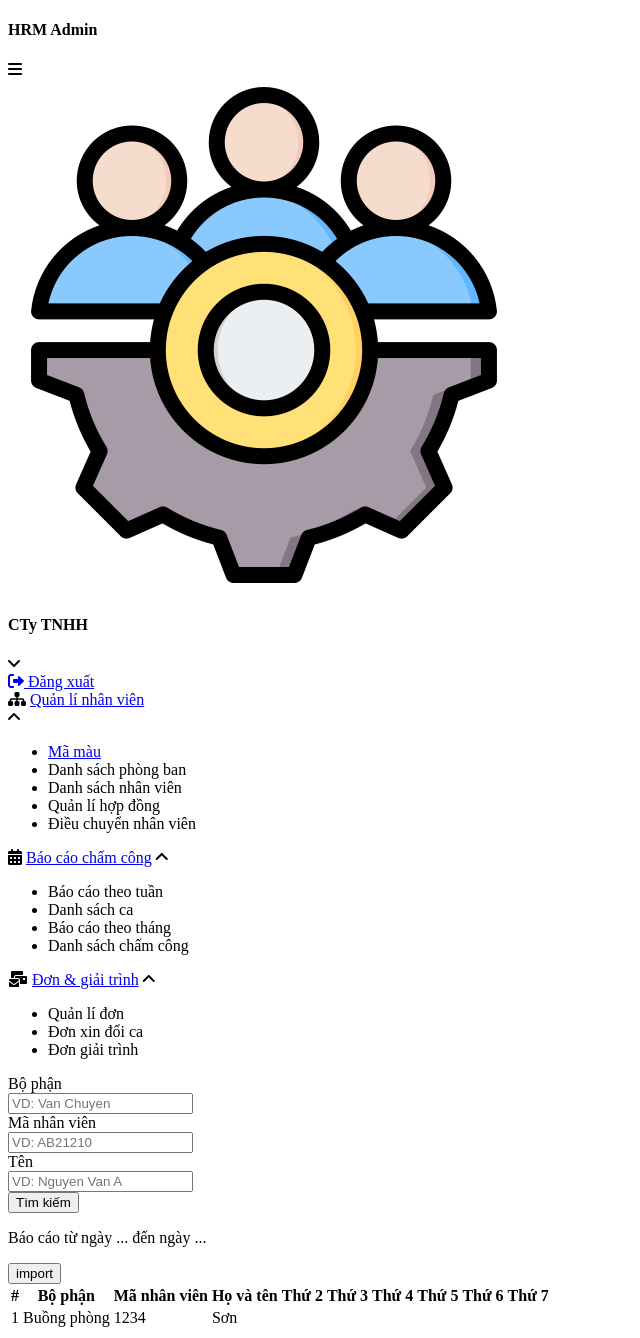
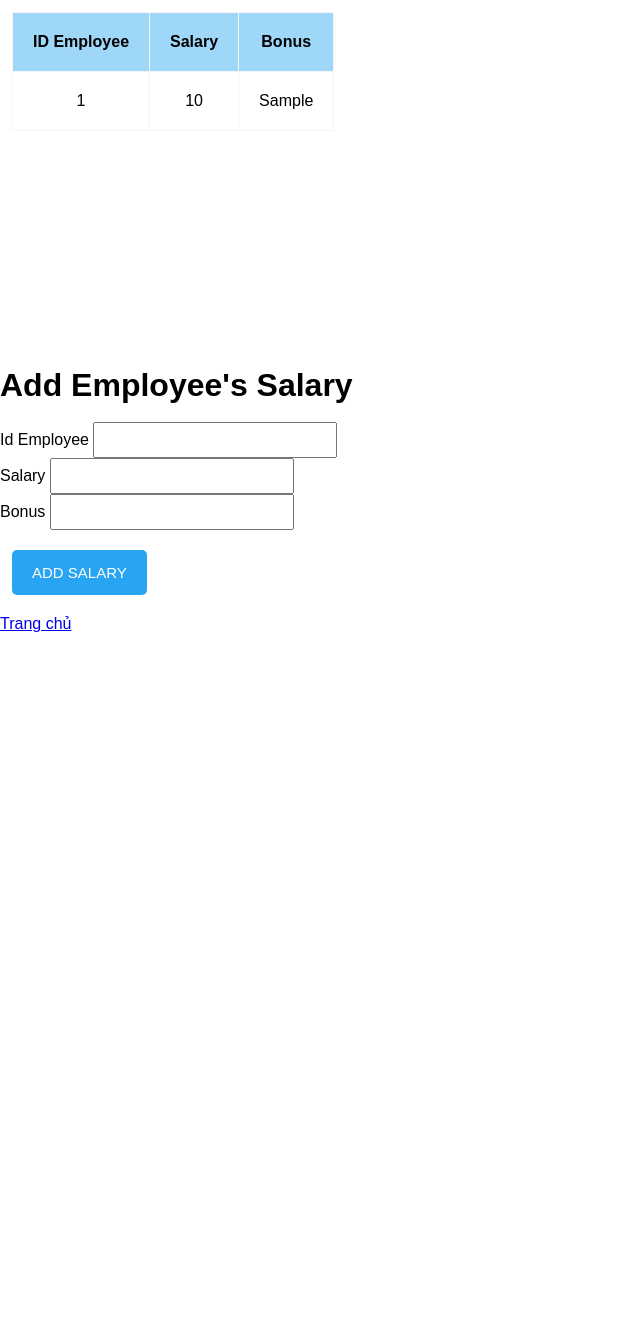
Before and after one commit to Iamdungx/enterprise-data-management, a PHP site: page /salary.php in a window 1280 px wide. Shown: the whole page, without its empty margins (0-640 px from the left). After the commit the page ends 632 px from the top, so only its background shows below. Run offline with PHP 8.4, Linux system fonts and the light colour scheme; tables that the repository leaves empty or names only in its code hold one stand-in row (values such as "Sample post"); some libraries are stand-ins or nearby versions.

Commit message:
add salary successfully

```diff
--- a/templates/check_log.php
+++ b/templates/check_log.php
@@ -46,4 +46,5 @@
             ?>
         </table>
     </div>
+    <a class="link_home" href='employee-information.php'>Trang chủ</a>
 </body>
--- a/templates/employee-information.php
+++ b/templates/employee-information.php
@@ -95,7 +95,7 @@
                         <li class="nav_bar-list-item">
                             <a href="/html/maMau.html">Mã màu</a>
                         </li>
-                        <li class="nav_bar-list-item"><a href="">Bảng lương</a></li>
+                        <li class="nav_bar-list-item"><a href="salary.php">Bảng lương</a></li>
                         <li class="nav_bar-list-item">Quản lí hợp đồng</li>
                         <li class="nav_bar-list-item">Điều chuyển nhân viên</li>
                     </ul>
--- a/templates/salary.php
+++ b/templates/salary.php
@@ -1,171 +1,104 @@
-  <!DOCTYPE html>
+<!DOCTYPE html>
 <html>
 <head>
-    <meta charset="UTF-8">
+    <meta charset="UTF-8 vi">
+    <meta name="viewport" content="width=device-width, initial-scale=1.0">
+
     <title>HRM</title>
-    <link href="{{ url_for('static', filename='Assets/css/index.css') }}" rel="stylesheet" type="text/css" />
-    <link rel="stylesheet" href="{{ url_for('static', filename='Assets/css/base.css') }}">
-    <link href="https://fonts.googleapis.com/css2?family=Roboto:wght@300;400;500;700&display=swap" rel="stylesheet">
-    <link rel="stylesheet" href="./Assets/icons/fontawesome-free-6.1.1-web/css/all.css">
-
+    <link rel="stylesheet" href="./css/index.css">
+    <link rel="stylesheet" href="./css/base.css">
+    <link href="./icons/fontawesome-free-6.1.1-web/css/all.css" rel="stylesheet" type="text/css" />
+    <link rel="icon" href="./image/icon-image.png">
     <!-- Js -->
     <script src="https://code.jquery.com/jquery-3.6.0.min.js"></script>
-    <script src="./Assets/JavaScript/index.js"></script>
+    <script type="text/javascript" src="https://cdnjs.cloudflare.com/ajax/libs/xlsx/0.17.5/xlsx.full.min.js"></script>
 </head>
 <body>
-    <!-- header -->
-    <header class="header">
-        <div class="hrm-title">
-            <div class="title">
-                <h4>HRM Admin</h4>
-            </div>
-            <div class="icon-nav">
-                <i class="fa-solid fa-bars"></i>
-            </div>
+    <div class="form-data_manager-table">
+        <table id="information-table">
+            <?php
+                require 'connect_database.php';
+                mysqli_set_charset($connect, 'UTF8');
+
+                $sql = "SELECT * FROM salary_and_bonus";
+                $result = $connect->query($sql);
+                    echo '<tr>
+                        <th>ID Employee</th>
+                        <th>Salary</th>
+                        <th>Bonus</th>
+                        </tr>';
+                        if ($result->num_rows > 0) {
+                            while ($row = $result->fetch_assoc()) {
+                                echo "<tr>".
+                                    "<td>".$row["employee_id"]."</td>".
+                                    "<td>".$row["salary"]."</td>".
+                                    "<td>".$row["bonus"]."</td>
+                                </tr>";
+                            }
+                        }
+                $connect->close();
+            ?>
+        </table>
+        <!-- <a type="button" class="update-btn" href="">Add Salary</a> -->
+
+    <h1>Add Employee's Salary</h1><br>
+    <form id="form" method="post">
+        <div class="">
+            <label>Id Employee</label>
+            <input type="text" class="form-control" id="employee_id" name="employee_id" required>
         </div>
 
-        <!--header account-->
-        <div class="account" id="dropdown">
-            <div class="image-account">
-                <img class="avatar-account" src="/Assets/image/icon-image.png" alt="hrm-icon">
-            </div>
-
-            <div class="account-title">
-                <h4>CTy TNHH</h4>
-            </div>
-
-            <div class="icon-account">
-                <i class="fa-solid fa-angle-down"></i>
-            </div>
-            <div class="dropdown-content">
-                <a href="#">
-                    <i class="fa-solid fa-right-from-bracket"></i>
-                    Đăng xuất
-                </a>
-
-            </div>
+        <div class="">
+            <label>Salary</label>
+            <input type="number" class="form-control" id="salary" name="salary" required>
         </div>
 
-    </header>
+        <div class="">
+            <label>Bonus</label>
+            <input type="number" class="form-control" id="bonus" name="bonus">
+        </div>
+        <div class="form-group">
+            <input class="btn btn-primary" type="submit" value="ADD SALARY" name="add_salary">
+        </div>
+    </form>
+    </div>
+    <?php
+        if (isset($_POST['add_salary'])) {
+        require 'connect_database.php';
+        $employee_id = $_POST['employee_id'];
+        $salary = $_POST['salary'];
+        $bonus = $_POST['bonus'];
 
-    <div class="grid_system_column container">
-        <!-- 20% -->
-        <div class="container-nav_bar">
-            <div class="nav_bar-function">
-                 <div class="nav_bar-function-content"> <!-- Quản lí nhân viên -->
-                    <i class="nav_bar-function-icon fa-solid fa-sitemap"></i>
-                    <a href="employee-manager.html">Quản lí nhân viên</a>
-                    <div class="function-icon_arrow">
-                        <i class="nav_bar-function-icon fa-solid fa-angle-up"></i>
-                    </div>
-                </div>
-                <ul class="nav_bar-function_child">
-                    <li class="nav_bar-list-item">
-                        <a href="maMau.html">Mã màu</a>
-                    </li>
-                    <li class="nav_bar-list-item">Danh sách phòng ban</li>
-                    <li class="nav_bar-list-item">Danh sách nhân viên</li>
-                    <li class="nav_bar-list-item">Quản lí hợp đồng</li>
-                    <li class="nav_bar-list-item">Điều chuyển nhân viên</li>
-                </ul>
-            </div>
+        $sql = "INSERT INTO salary_and_bonus (`employee_id`, `salary`, `bonus`) VALUES ('$employee_id' ,'$salary', '$bonus')";
 
-            <div class="nav_bar-function">
-                <div class="nav_bar-function-content">
-                    <i class="nav_bar-function-icon fa-solid fa-calendar-days"></i>
-                    <a href="timekeeping-report.html">Báo cáo chấm công</a>
-                    <i class="nav_bar-function-icon fa-solid fa-angle-up"></i>
-                </div>
-                <ul class="nav_bar-function_child">
-                    <li class="nav_bar-list-item">Báo cáo theo tuần</li>
-                    <li class="nav_bar-list-item">Danh sách ca</li>
-                    <li class="nav_bar-list-item">Báo cáo theo tháng</li>
-                    <li class="nav_bar-list-item">Danh sách chấm công</li>
-                </ul>
-            </div>
+        session_start();
+        if (isset($_SESSION['nameaccount']) && isset($_SESSION['role'])) {
+            $role = $_SESSION['role'];
+            $name = $_SESSION['nameaccount'];
+            $description = "Thêm lương nhân viên";
+            $string_sql = (string) $sql;
 
-            <div class="nav_bar-function">
-                <div class="nav_bar-function-content">
-                    <i class="nav_bar-function-icon fa-solid fa-envelopes-bulk"></i>
-                    <a href="form-explaination.html">Đơn & giải trình</a>
-                    <i class="nav_bar-function-icon fa-solid fa-angle-up"></i>
-                </div>
-                <ul class="nav_bar-function_child">
-                    <li class="nav_bar-list-item">Quản lí đơn</li>
-                    <li class="nav_bar-list-item">Đơn xin đổi ca</li>
-                    <li class="nav_bar-list-item">Đơn giải trình</li>
-                </ul>
-            </div>
-        </div>
+            // Escape single quotes in the SQL string
+            $string_sql = mysqli_real_escape_string($connect, $string_sql);
 
+            $log = "INSERT INTO modification (`name`, `role`, `text_log`, `description`) VALUES ('$name','$role','$string_sql', '$description')";
 
+            // Execute the log query and check for errors
+            if ($connect->query($log) === TRUE) {
+                echo "Log entry added successfully!<br>";
+            } else {
+                echo "Error adding log entry: " . $connect->error . "<br>";
+            }
+        }
 
-        <!-- 80% -->
-        <div class="grid_system_row container-content">
-            <!-- search data  -->
-            <div class="container-search">
-                <div class ="search-box">
-                    <div class="search-box_item">
-                        <div for="department">Bộ phận</div>
-                        <input type="text" placeholder="VD: Van Chuyen">
-                    </div>
-                    <div class="search-box_item">
-                        <div for="identification">Mã nhân viên</div>
-                        <input type="text" placeholder="VD: AB21210">
-                    </div>
-                    <div class="search-box_item">
-                        <div for="name">Tên</div>
-                        <input type="text" placeholder="VD: Nguyen Van A">
-                    </div>
-                </div>
-                <div class="search-button">
-                    <form action="">
-                        <button type="submit" name="search">Tìm kiếm</button>
-                    </form>
-                </div>
-            </div>
-
-            <!-- render data  -->
-            <div class="form-data_manager">
-                <div class="form-data_manager_report">
-                    <p class="data_manager_report-text">Báo cáo từ ngày ... đến ngày ...</p>
-                    <button class="data_manager_report-btn">import</button>
-                </div>
-
-                <div class="form-data_manager-table">
-                    <table>
-                        <tr>
-                            <th>#</th>
-                            <th>Bộ phận</th>
-                            <th>Mã nhân viên</th>
-                            <th>Họ và tên</th>
-                            <th>Thứ 2</th>
-                            <th>Thứ 3</th>
-                            <th>Thứ 4</th>
-                            <th>Thứ 5</th>
-                            <th>Thứ 6</th>
-                            <th>Thứ 7</th>
-                        </tr>
-
-                        <tr>
-                            <td>1</td>
-                            <td>Buồng phòng</td>
-                            <td>1234</td>
-                            <td>Sơn</td>
-                            <td></td>
-                            <td></td>
-                            <td></td>
-                            <td></td>
-                            <td></td>
-                            <td></td>
-                        </tr>
-                    </table>
-                </div>
-            </div>
-        </div>
-    </div>
-    <nav>
-
-    </nav>
+        // Execute the employee query and check for errors
+        if ($connect->query($sql) === TRUE) {
+            echo "Thêm lương cho nhân viên thành công!";
+        } else {
+            echo "Thêm không thành công. Nhập lại!";
+            echo "Error: " . $connect->error . "<br>";
+        }
+    }
+    ?>
+    <a class="link_home" href='employee-information.php'>Trang chủ</a>
 </body>
-</html>
```
